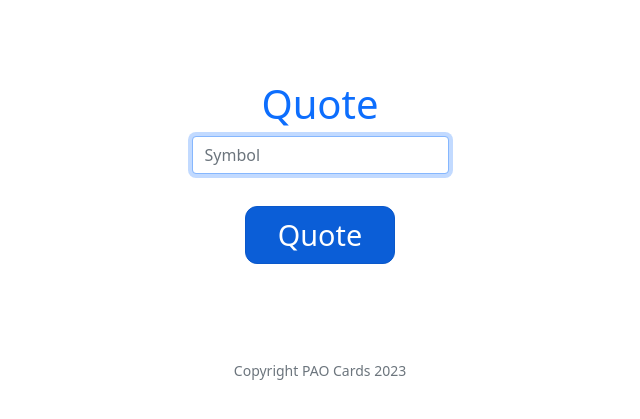
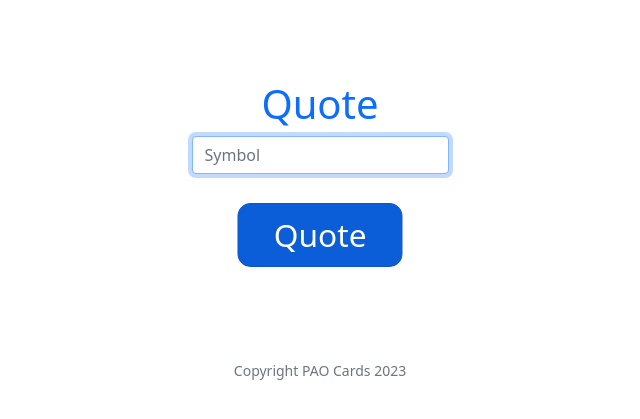
Before and after one commit to d-bliss/paocards, a Flask app: template templates/play.html in a window 1280 px wide, with the pointer over the restyled element. Shown: the part 76-495 px from the top of the page, without its empty margins (320-960 px from the left). Run offline with Flask 2, Linux system fonts and the light colour scheme; the template is opened without the code that fills it, so the values that code supplies are empty; some libraries are stand-ins or nearby versions.

Commit message:
Wed, Jan 18, 2023, 11:36 PM +00:00

```diff
--- a/static/styles.css
+++ b/static/styles.css
@@ -27,6 +27,11 @@ nav .navbar-brand .blue {
     border-radius: 0.75rem;
 }
 
+/* Makes the button slightly bigger when hovered over, creating a "pop up" effect */
+.btn-primary:hover {
+    transform: scale(1.1);
+}
+
 /* This class is used to set the width of an element to 50% of the total page width */
 .form-half {
     width: 50%;
```
